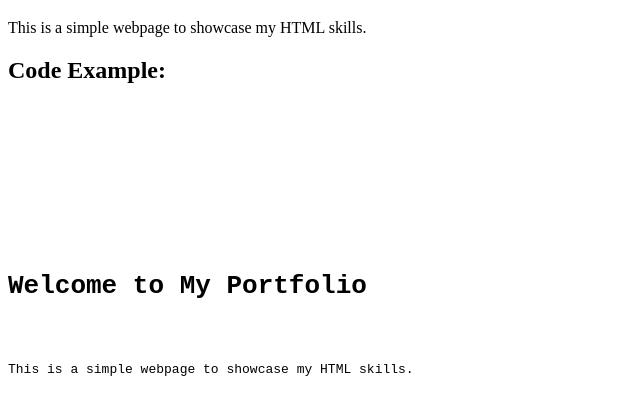
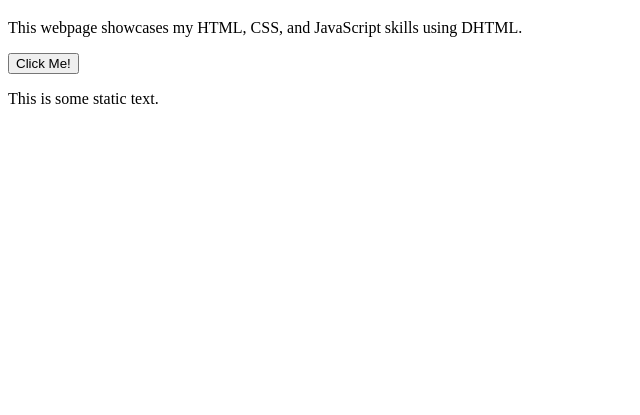
Before and after one commit to pmasingi/zaioo, a plain HTML site: page index.html in a window 1280 px wide. Shown: the part 61-476 px from the top of the page, without its empty margins (0-640 px from the left). Drawn offline with Linux system fonts and the light colour scheme.

Commit message:
Update index.html

```diff
--- a/index.html
+++ b/index.html
@@ -3,29 +3,21 @@
 <head>
   <meta charset="UTF-8">
   <meta name="viewport" content="width=device-width, initial-scale=1.0">
-  <title>My Coding Portfolio</title>
-  </head>
-  <body>
+  <title>HTML Beginner Exercise by Charity Masingi</title>
+  <!-- Link CSS -->
+  <link rel="stylesheet" href="styles.css">
+</head>
+<body>
   <h1>Welcome to My Portfolio</h1>
-  <p>This is a simple webpage to showcase my HTML skills.</p>
+  <p>This webpage showcases my HTML, CSS, and JavaScript skills using DHTML.</p>
 
-  <h2>Code Example:</h2>
-  <pre>
-  <code>
-  <!DOCTYPE html>
-  <html lang="en">
-    <head>
-      <meta charset="UTF-8">
-      <meta name="viewport" content="width=device-width, initial-scale=1.0">
-      <title>My Coding Portfolio</title>
-    </head>
-    <body>
-      <h1>Welcome to My Portfolio</h1>
-      <p>This is a simple webpage to showcase my HTML skills.</p>
-    </body>
-  </html>
-  </code>
-  </pre>
+  <button id="changeTextBtn">Click Me!</button>
+  <p id="dynamicText">This is some static text.</p>
+
+  <!-- External JavaScript -->
+  <script src="script.js"></script>
+</body>
+</html>
 
   </body>
   </html>
```
